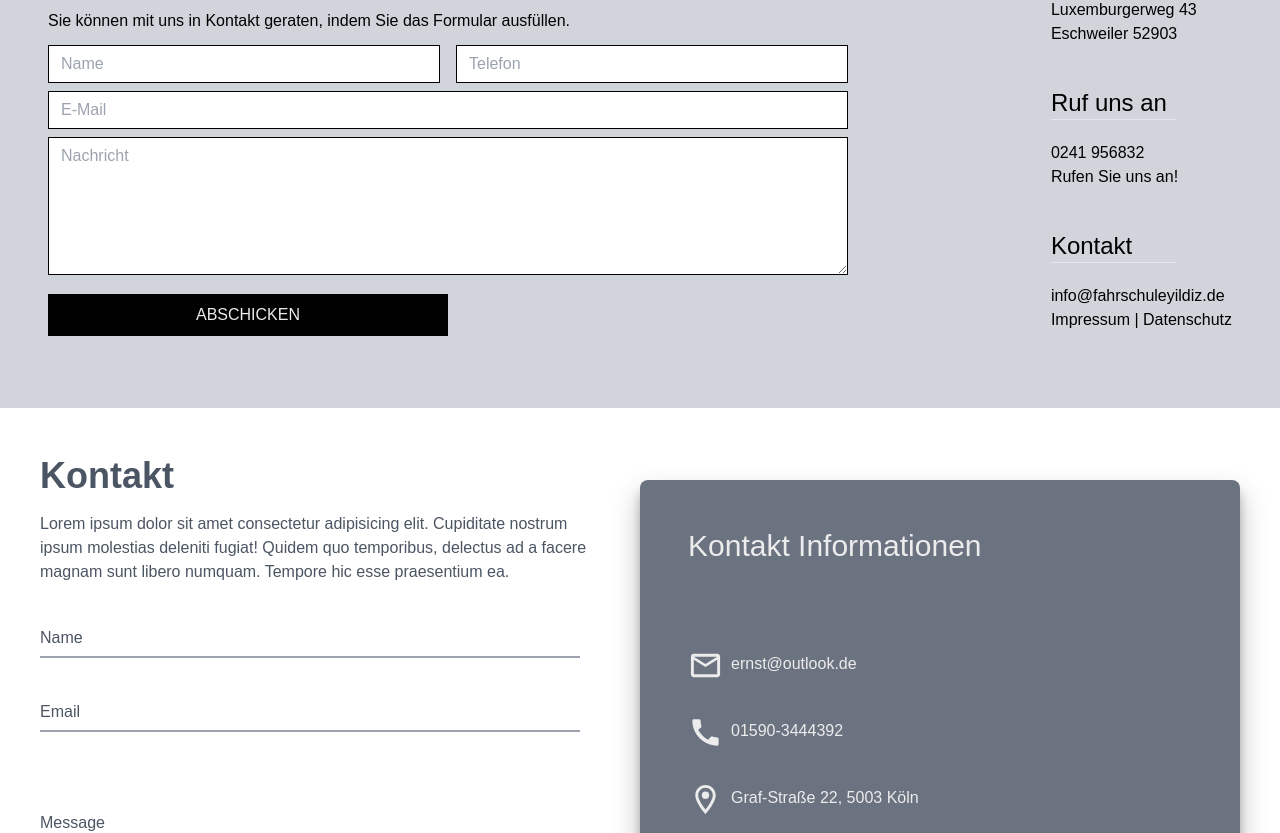
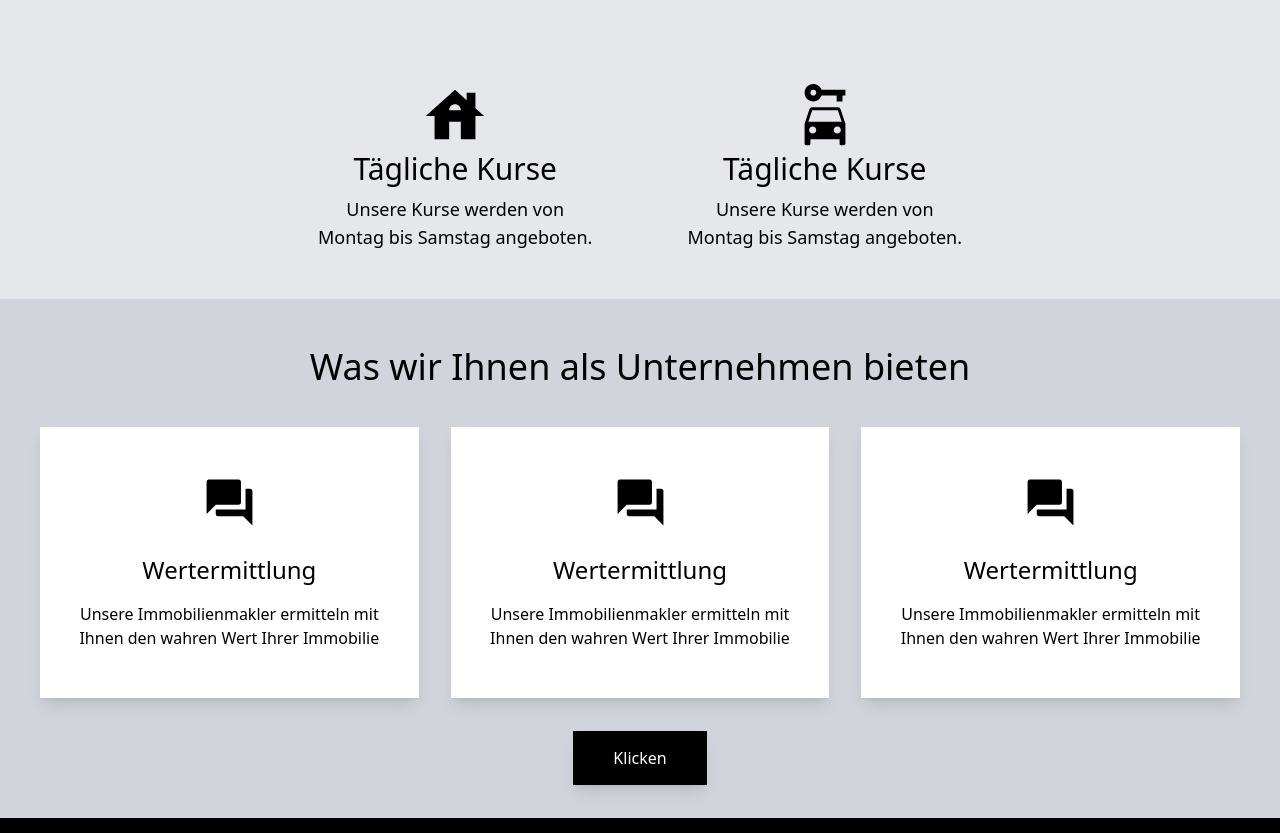
Before and after one commit to OliverThiam/KundenKatalog, a React (Vite) app: page / in a window 1280 px wide. Shown: the part 1315-2148 px from the top of the page. Built offline with nearby package versions, Linux system fonts and the light colour scheme.

Commit message:
besonderheiten 3

```diff
--- a/src/App.jsx
+++ b/src/App.jsx
@@ -4,6 +4,7 @@ import AboutUs3 from "./komponenten/aboutUs/AboutUs3";
 import AboutUs4 from "./komponenten/aboutUs/AboutUs4";
 import Besonderheiten from "./komponenten/besonderheiten/Besonderheiten";
 import Besonderheiten2 from "./komponenten/besonderheiten/Besonderheiten2";
+import Besonderheiten3 from "./komponenten/besonderheiten/Besonderheiten3";
 import BilderGallery1 from "./komponenten/bilderGallery/BilderGallery1";
 import Footer1 from "./komponenten/footer/Footer1";
 import Footer2 from "./komponenten/footer/Footer2";
@@ -13,6 +14,7 @@ import Kontakt1 from "./komponenten/kontakt/Kontakt1";
 import Kontakt2 from "./komponenten/kontakt/Kontakt2";
 import Kontakt3 from "./komponenten/kontakt/Kontakt3";
 import Navbar1 from "./komponenten/navbars/Navbar1";
+import Probieren from "./komponenten/Probieren";
 import Team1 from "./komponenten/team/Team1";
 import TeamCard1 from "./komponenten/team/TeamCard1";
 
@@ -28,11 +30,13 @@ function App() {
       {/* <AboutUs4 /> */}
       {/* <Team1/> */}
       {/* <BilderGallery1/> */}
-      {/* <Besonderheiten/> */}
-      {/* <Besonderheiten2/> */}
-      <Kontakt1/>
-      <Kontakt2/>
-      <Kontakt3/>
+      <Besonderheiten/>
+      <Besonderheiten2/>
+      <Besonderheiten3/>
+      {/* <Kontakt1/> */}
+      {/* <Kontakt2/> */}
+      {/* <Kontakt3/> */}
+      {/* <Probieren/> */}
       {/* <Footer1/> */}
       <Footer2/>
     </div>
--- /dev/null
+++ b/src/komponenten/Probieren.jsx
@@ -0,0 +1,25 @@
+import React, { useState } from 'react'
+import "./probieren.css"
+
+const Probieren = () => {
+
+    const [klick, setKlick] = useState(false)
+
+    const handleKlick = () => {
+        setKlick(prev => !prev)
+    }
+
+  return (
+    <div className='w-full h-[50vh]'>
+        <button onClick={handleKlick} className='bg-yellow-500'>klick</button>
+        <div className={`bg-yellow-500 w-[70px]   text-center mx-auto ${klick ? "menu-down " : "menu-up"}`}>
+            <p className=''>Hallo</p>
+            <p>Hallo</p>
+            <p>Hallo</p>
+            <p>Hallo</p>
+        </div>
+    </div>
+  )
+}
+
+export default Probieren
--- /dev/null
+++ b/src/komponenten/besonderheiten/Besonderheiten3.jsx
@@ -0,0 +1,35 @@
+import { QuestionAnswer } from "@mui/icons-material";
+import React from "react";
+
+const Besonderheiten3 = () => {
+  return (
+    <div className="bg-gray-300 p-6 py-12">
+        <h2 className="text-3xl sm:text-4xl text-center mb-10">Was wir Ihnen als Unternehmen bieten</h2>
+      <div className="flex flex-col items-center justify-center sm:flex-row ">
+        <div className="sm:mx-4 mb-4 sm:mb-0 flex flex-col text-center bg-white shadow-lg p-6 py-12 max-w-[450px] ">
+          <QuestionAnswer sx={{fontSize: 55}} className="mx-auto mb-6"/>
+          <span className="mb-4 text-2xl">Wertermittlung</span>
+          Unsere Immobilienmakler ermitteln mit Ihnen den wahren Wert Ihrer
+          Immobilie
+        </div>
+        <div className="sm:mx-4 mb-4 sm:mb-0 flex flex-col text-center bg-white shadow-lg p-6 py-12 max-w-[450px]">
+          <QuestionAnswer sx={{fontSize: 55}} className="mx-auto mb-6"/>
+          <span className="mb-4 text-2xl">Wertermittlung</span>
+          Unsere Immobilienmakler ermitteln mit Ihnen den wahren Wert Ihrer
+          Immobilie
+        </div>
+        <div className="sm:mx-4 sm:mb-0 flex flex-col text-center bg-white shadow-lg p-6 py-12 max-w-[450px]">
+          <QuestionAnswer sx={{fontSize: 55}} className="mx-auto mb-6"/>
+          <span className="mb-4 text-2xl">Wertermittlung</span>
+          Unsere Immobilienmakler ermitteln mit Ihnen den wahren Wert Ihrer
+          Immobilie
+        </div>
+      </div>
+      <div className="mt-12 text-center ">
+        <a href="#" className="bg-black shadow-lg text-white p-4 px-10 ">Klicken</a>
+      </div>
+    </div>
+  );
+};
+
+export default Besonderheiten3;
--- /dev/null
+++ b/src/komponenten/probieren.css
@@ -0,0 +1,36 @@
+@keyframes down {
+    0%{
+        height: 0;
+    }
+    100%{
+        height: 100px;
+    }
+
+}
+@keyframes up {
+    0%{
+        height:100px;
+        opacity: 1;
+    }
+    100%{
+        height: 0;
+    }
+
+}
+
+.menu-down{
+    animation: down 0.5s both;
+}
+.menu-up{
+    animation: up 0.5s both;
+}
+
+.slide-down {
+    transform: translateY(0);
+    transition: transform 0.5s ease-in-out;
+  }
+
+  .slide-up {
+    transform: translateY(-100%);
+    transition: transform 0.5s ease-in-out;
+  }
```
